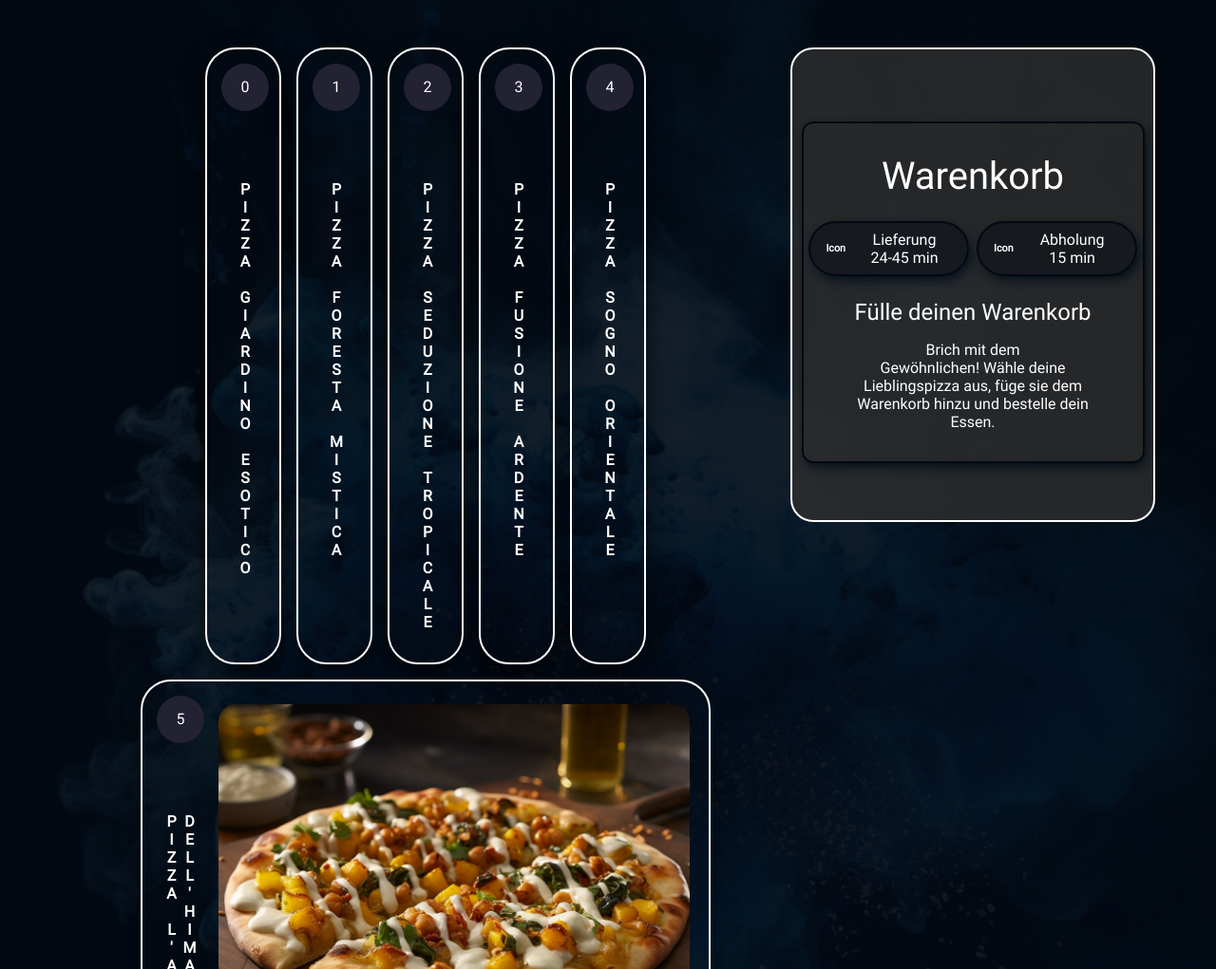
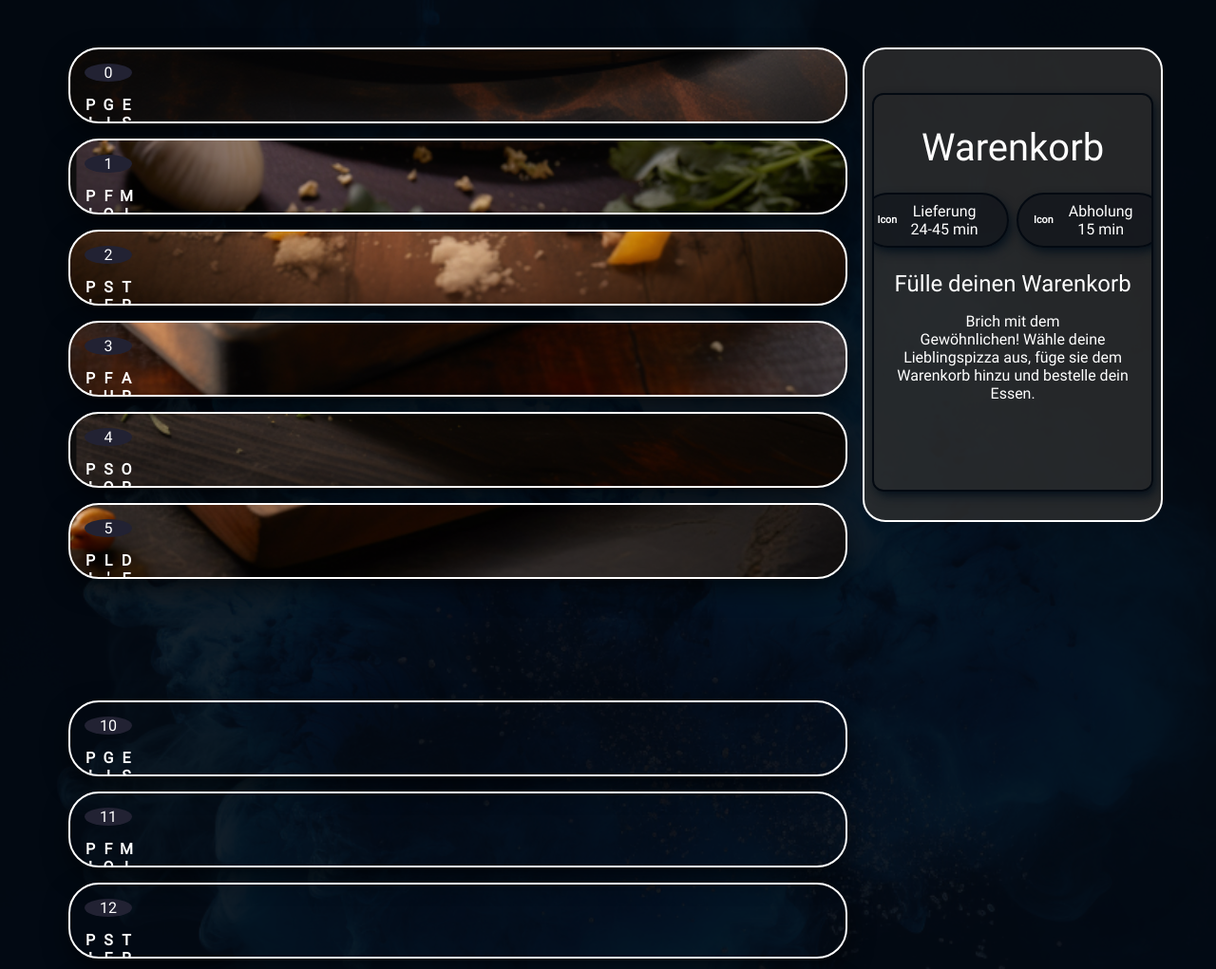
Before and after one commit to PhiLiNNN/deliveryPage, a website: page index.html in a window 1280 px wide. Shown: the part 700-1721 px from the top of the page at 95% size. Drawn offline with Linux system fonts and the light colour scheme.

Commit message:
resonsiv til 1444px

```diff
--- a/index.html
+++ b/index.html
@@ -3,6 +3,7 @@
 <head>
     <meta charset="UTF-8">
     <meta name="viewport" content="width=device-width, initial-scale=1.0">
+    <link rel="icon" type="image/png" href="./img/fav.png">
     <title>Document</title>
     <link rel="stylesheet" href="style.css">
     <script src="script.js"></script>
@@ -16,7 +17,6 @@
             <li><a href="#">test</a></li>
             <li><a href="#">test</a></li>
             <li><a href="#">test</a></li>
-
         </ul>
     </nav>
     <div class="bg-top-height bg-setup"></div>
@@ -27,9 +27,11 @@
             <div class="wrapper">
                 <div class="grid">
                     <main>
-                        <div id="cards-container-id" class="cards-container"></div>
+                        <div id="cards-container1-id" class="cards-container"></div>
+                        <div id="cards-container2-id" class="cards-container"></div>
                     </main>
-                    <div class="shopping-card-container">
+
+                    <div class="shopping-card-container media">
                         <div class="shopping-card">
                             <h1>Warenkorb</h1>
                             <div class="shopping-card-content">
--- a/script.js
+++ b/script.js
@@ -22,7 +22,8 @@ let data = {
 
 function init() {
     generateOrderAmountList(),
-    createPizzaCards();
+    createPizzaCards('cards-container1-id');
+    createPizzaCardsDummy('cards-container2-id');
     createDishesInfo();
 }
 
@@ -31,11 +32,11 @@ function generateOrderAmountList() { for (let i = 0; i < data.shortName.length;
 
 // -----creates---------------
 
-function createPizzaCards() {
-    let pizzaCard = document.getElementById('cards-container-id');
-    pizzaCard.innerHTML = '';
+function createPizzaCards(box1) {
+    let pizzaCardBox1 = document.getElementById(box1);
+    pizzaCardBox1.innerHTML = '';
     menus.forEach((menu, idx) => {
-        pizzaCard.innerHTML += templatePizzaCard(
+        pizzaCardBox1.innerHTML += templatePizzaCard(
             idx, menu,
             data.shortName[idx],
             data.topping[idx],
@@ -45,7 +46,20 @@ function createPizzaCards() {
         );
     });
 }
-
+function createPizzaCardsDummy(box1) {
+    let pizzaCardBox1 = document.getElementById(box1);
+    pizzaCardBox1.innerHTML = '';
+    menus.forEach((menu, idx) => {
+        pizzaCardBox1.innerHTML += templatePizzaCardDummy(
+            idx, menu,
+            data.shortName[idx],
+            data.topping[idx],
+            data.sauce[idx],
+            data.description[idx],
+            data.price[idx]
+        );
+    });
+}
 
 function createDishesInfo() {
     let addDishesInfo = document.getElementById('order-container-id');
@@ -223,6 +237,35 @@ function templatePizzaCard(idx, name, shortName, topping, sauce, description, pr
                     <h4>${name}</h4>
                 </div>
                 <div class="description">
+
+                    <div class="description-flexrow">
+                        <div >
+                            <p>Belag: ${topping}</p>
+                            <p>Soße: ${sauce}</p>
+                            <p>${description}</p>
+                            <p>${price} €</p>
+                        </div>
+                        <div>
+                            <button class="add" onclick="addPizza('${shortName}')">+</button>
+                        </div>
+                    </div>
+                </div>
+            </div>
+        </label>
+    `;
+}
+
+
+function templatePizzaCardDummy(idx, name, shortName, topping, sauce, description, price) {
+    return /*html*/`
+        <input type="radio" name="slide" id="c1${idx}" checked>
+        <label id="card1${idx}" for="c1${idx}" class="card">
+            <div  class="row">
+                <div class="row-coloum">
+                    <div class="icon">1${idx}</div>
+                    <h4>${name}</h4>
+                </div>
+                <div class="description">
                     <img src="./img/${shortName}.png" alt="">
                     <div class="description-flexrow">
                         <div >
--- a/style.css
+++ b/style.css
@@ -126,16 +126,21 @@ nav ul li a {
 }
 
 .wrapper {
-    width: clamp(320px, 100%, 1980px);
+    width: clamp(320px, 100%, 1920px);
 }
 
 .grid {
     display: flex;
-    justify-content: center;
+    justify-content: space-between;
 }
 
 .grid main {
-    width: 60%;
+    display: flex;
+    flex-direction: column;
+    justify-content: center;
+    align-items: center;
+    width: 70%;
+    margin-left: 8px;
 }
 
 
@@ -143,14 +148,21 @@ nav ul li a {
     display: flex;
     justify-content: center;
     flex-wrap: wrap;
-    margin-top: 64px;
+    margin-block: 64px;
     gap: 16px;
+
+}
+
+.flex  {
+    display: flex;
 
 }
 
 .card {
     width: 80px;
     padding-bottom: 8px;
+    background-size: cover;
+    background-position: 50% 100%;
     height: var(--primary-cards-height);
     border: var(--primary-border);
     border-radius: var(--primary-cards-border-radius);
@@ -163,11 +175,28 @@ nav ul li a {
 }
 
 
+@media (max-width: 1660px) {
+    .card {
+        width: clamp(320px, 100%, 1000px);
+        height: 80px;
+        margin-left: 64px;
+    }
+    .row-coloum h4 {
+
+        writing-mode: horizontal-tb;
+        text-orientation: normal;
+        text-transform: uppercase;
+    }
+}
+
+
 .card > .row  {
     height: 100%;
     color: white;
     display: flex;
 }
+
+
 
 .card > .row > .row-coloum {
     height: 100%;
@@ -203,7 +232,8 @@ nav ul li a {
     display: flex;
     flex-direction: column;
     justify-content: center;
-    flex-direction: column;
+    align-items: center;
+
     overflow: hidden;
     height: 650px;
     width: 520px;
@@ -215,9 +245,10 @@ nav ul li a {
 }
 
 .description p {
-    color: #b0b0ba;
+    color: white;
     padding-top: 5px;
     text-wrap: balance;
+
 }
 
 
@@ -229,6 +260,39 @@ input {
 input:checked + label {
     width: 600px;
 }
+
+
+.card[for="c0"] {
+    background-image: url('./img/giardino.png');
+}
+.card[for="c1"] {
+    background-image: url('./img/foresta.png');
+}
+.card[for="c2"] {
+    background-image: url('./img/tropicale.png');
+}
+.card[for="c3"] {
+    background-image: url('./img/ardente.png');
+}
+.card[for="c4"] {
+    background-image: url('./img/sogno.png');
+}
+.card[for="c5"] {
+    background-image: url('./img/himalaya.png');
+}
+
+
+
+
+
+@media (max-width: 1660px) {
+    input:checked + label {
+        height: 650px;
+        width: clamp(320px, 100%, 1000px);
+
+    }
+}
+
 
 input:checked + label .description {
     position: relative;
@@ -300,11 +364,12 @@ input:checked + label .description {
     justify-content: center;
     align-items: center;
     top: 11.7vh;
+    margin: 64px 56px 0 16px ;
     max-height: 500px;
-    width: 30%;
+    width:  25%;
     border: var(--primary-border);
     border-radius: 24px;
-    margin-top: 64px;
+
     overflow: hidden;
     background-color: #2f2f2fc9;
 }
@@ -313,20 +378,19 @@ input:checked + label .description {
     position: flex;
     top: 0;
     width: 95%;
-    max-height: 480px;
+    height: 420px;
+    max-height: 420px;
     margin-top: 16px;
     display: flex;
     flex-direction: column;
     align-items: center;
     justify-content: start;
-    padding: 32px;
+    padding: 32px 8px;
     color: var(--primary-color);
     border: var(--shopping-card-border);
     box-shadow: var(--shopping-card-box-shadow);
     border-radius: 12px;
     overflow: auto;
-
-
 }
 
 .shopping-card h1 {
@@ -336,7 +400,8 @@ input:checked + label .description {
 }
 
 .shopping-card-content {
-    width: 100%;
+    width: 95%;
+
     margin-top: 24px;
     display: flex;
     flex-direction: column;
@@ -346,6 +411,7 @@ input:checked + label .description {
 }
 
 .delivery-case-flex {
+    width: 100%;
     display: flex;
     justify-content: center;
     align-items: center;
@@ -361,11 +427,11 @@ input:checked + label .description {
 }
 
 .shopping-card-flex {
+    width: 100%;
     display: flex;
     justify-content: center;
     background-color: #0309116c;
     align-items: center;
-    gap: 12px;
     padding: 8px 16px;
     border-radius: 50px;
     border: var(--shopping-card-border);
@@ -417,7 +483,7 @@ input:checked + label .description {
 .pay-btn-container button {
     font-size: 24px;
     color: var(--primary-color);
-    width: 270px;
+    width: 80%;
     height: 50px;
     border-radius: 20px;
     cursor: pointer;
@@ -439,3 +505,10 @@ input:checked + label .description {
     text-align: center;
     text-wrap: balance;
 }
+
+
+@media (max-width: 1660px) {
+    .shopping-card-container {
+
+    }
+}
```
Also changed, not shown: img/fav.png (added).
